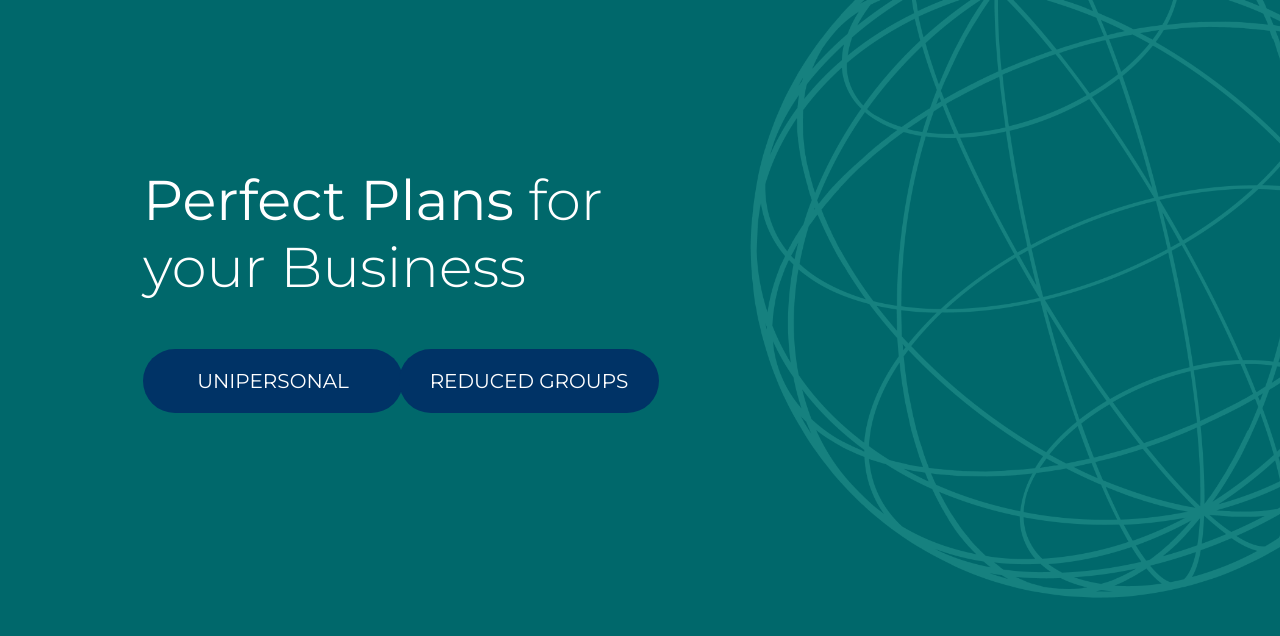
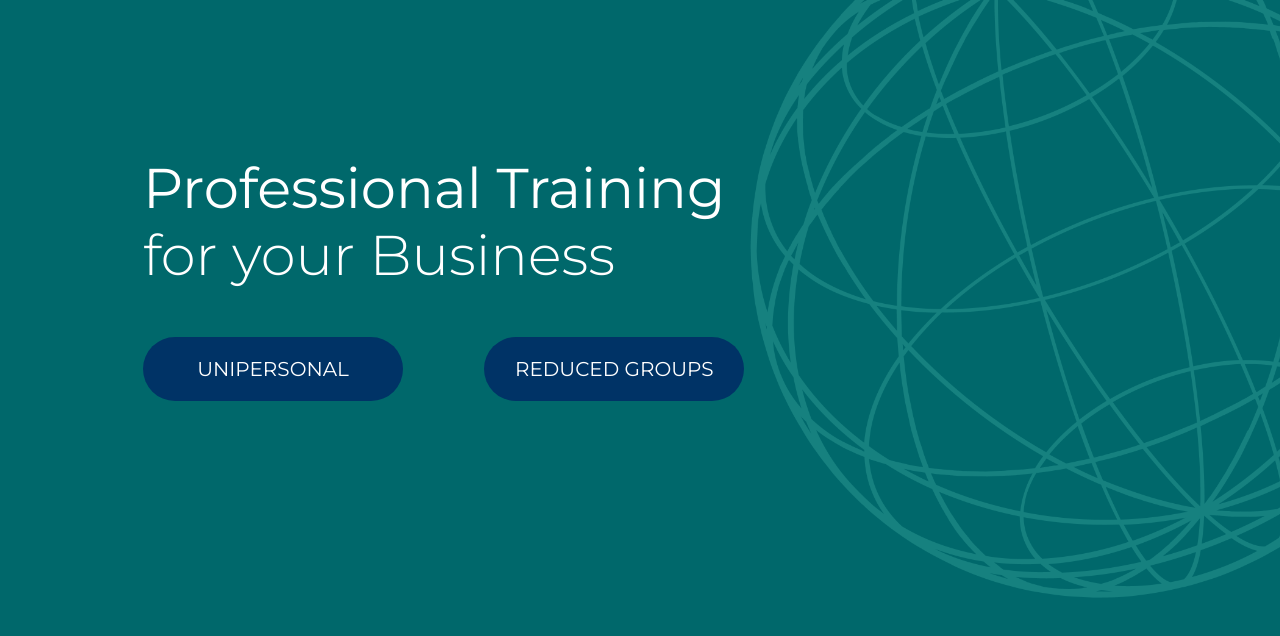
Before and after one commit to Ethra8/english-grows, a Django app: page /companies/ in a window 1280 px wide. Shown: the part 184-820 px from the top of the page. Run offline with Django 5.2, Linux system fonts and the light colour scheme; some libraries are stand-ins or nearby versions; some web fonts are replaced.

Commit message:
fix bug and reordered title in companies template

```diff
--- a/home/templates/home/companies.html
+++ b/home/templates/home/companies.html
@@ -21,26 +21,25 @@
       {% include 'includes/main_nav_companies.html' %}
   </nav>
 </div>
-{% endblock %}
-
+{% endblock nav %}
 
 {% block content %}
 <div class="container h-100">
     <div class="row h-100">
-        <div class="col-7 col-md-6 my-auto">
-            <h1 class="display-4 text-white ">
-                <strong>Perfect Plans</strong> for your Business
+        <div class="col-12 col-md-8 my-auto ml-3 mr-3 ml-md-0 mr-md-0">
+            <h1 class="display-4 text-white">
+                <strong>Professional Training</strong> <br>for your Business
             </h1>
             <div class="my-5">
                 <div class="row">
-                    <div class="col col-12 col-lg-6">
+                    <div class="col-12 col-lg-6 mb-4">
                         <h4>
-                            <a href="" class="index-cta-button btn btn-lg rounded-pill text-uppercase py-3">Unipersonal</a>
+                            <a href="#" class="index-cta-button btn btn-lg rounded-pill text-uppercase py-3">Unipersonal</a>
                         </h4>
                     </div>
-                    <div class="col col-12 col-lg-6">
+                    <div class="col-12 col-lg-6">
                         <h4>
-                            <a href="" class="index-cta-button btn btn-lg rounded-pill text-uppercase py-3">Reduced Groups</a>
+                            <a href="#" class="index-cta-button btn btn-lg rounded-pill text-uppercase py-3">Reduced Groups</a>
                         </h4>
                     </div>
                 </div>
@@ -48,7 +47,4 @@
         </div>
     </div>
 </div>
-
 {% endblock %}
-
-{% include 'includes/main_nav.html' %}
--- a/home/templates/home/index.html
+++ b/home/templates/home/index.html
@@ -20,12 +20,12 @@
                 <div class="row">
                     <div class="col-12 col-lg-6 mb-4">
                         <h4>
-                            <a href="{% url 'companies' %}" class="index-cta-button btn btn-lg rounded-pill text-uppercase py-3">Companies</a>
+                            <a href="{% url 'companies' %}" class="index-cta-button btn btn-lg rounded-pill text-uppercase py-3">For Companies</a>
                         </h4>
                     </div>
                     <div class="col-12 col-lg-6">
                         <h4>
-                            <a href="{% url 'individual_services' %}" class="index-cta-button btn btn-lg rounded-pill text-uppercase py-3">Individuals</a>
+                            <a href="{% url 'individual_services' %}" class="index-cta-button btn btn-lg rounded-pill text-uppercase py-3">For You</a>
                         </h4>
                     </div>
                 </div>
```
Also changed, not shown: media/noimage.png (added).
